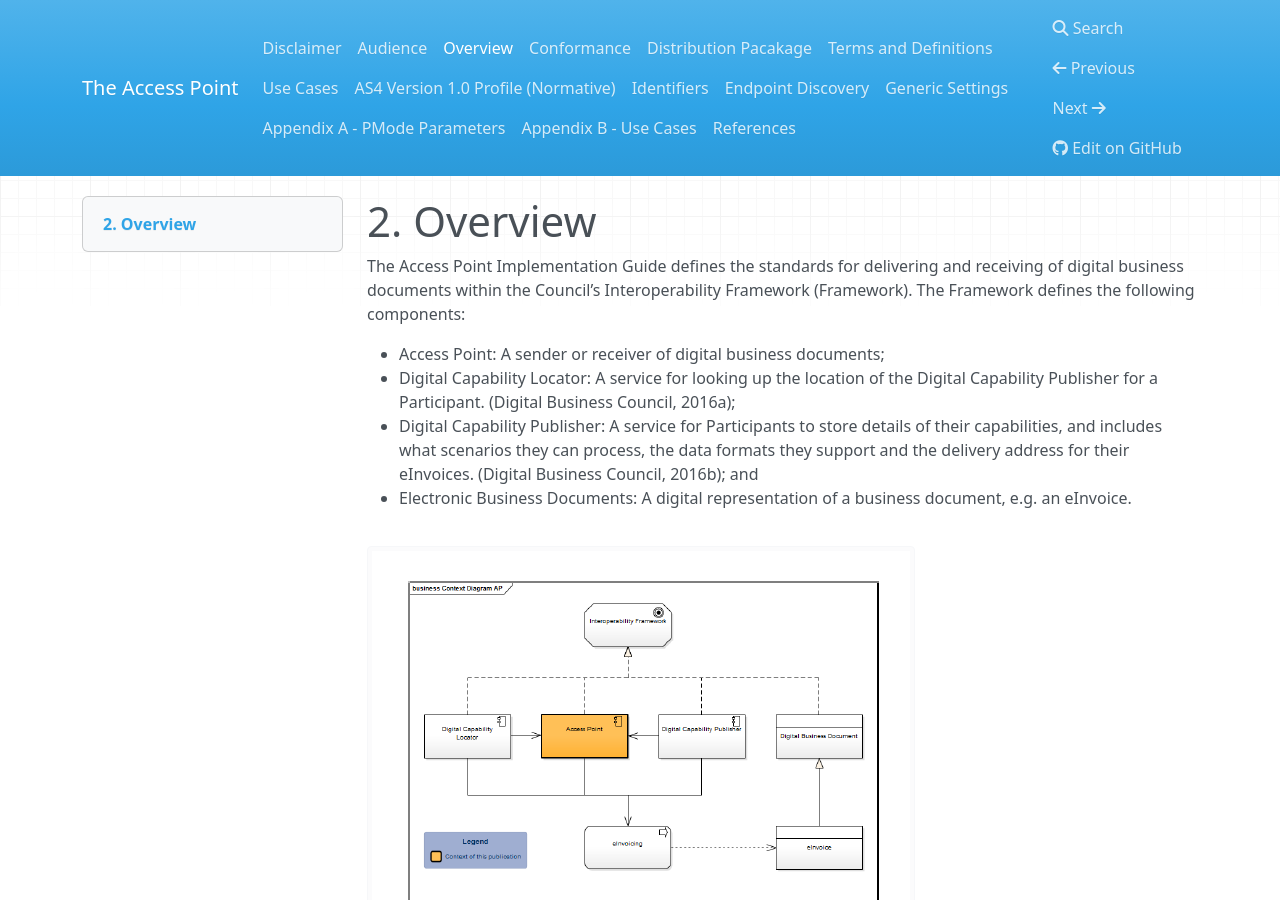
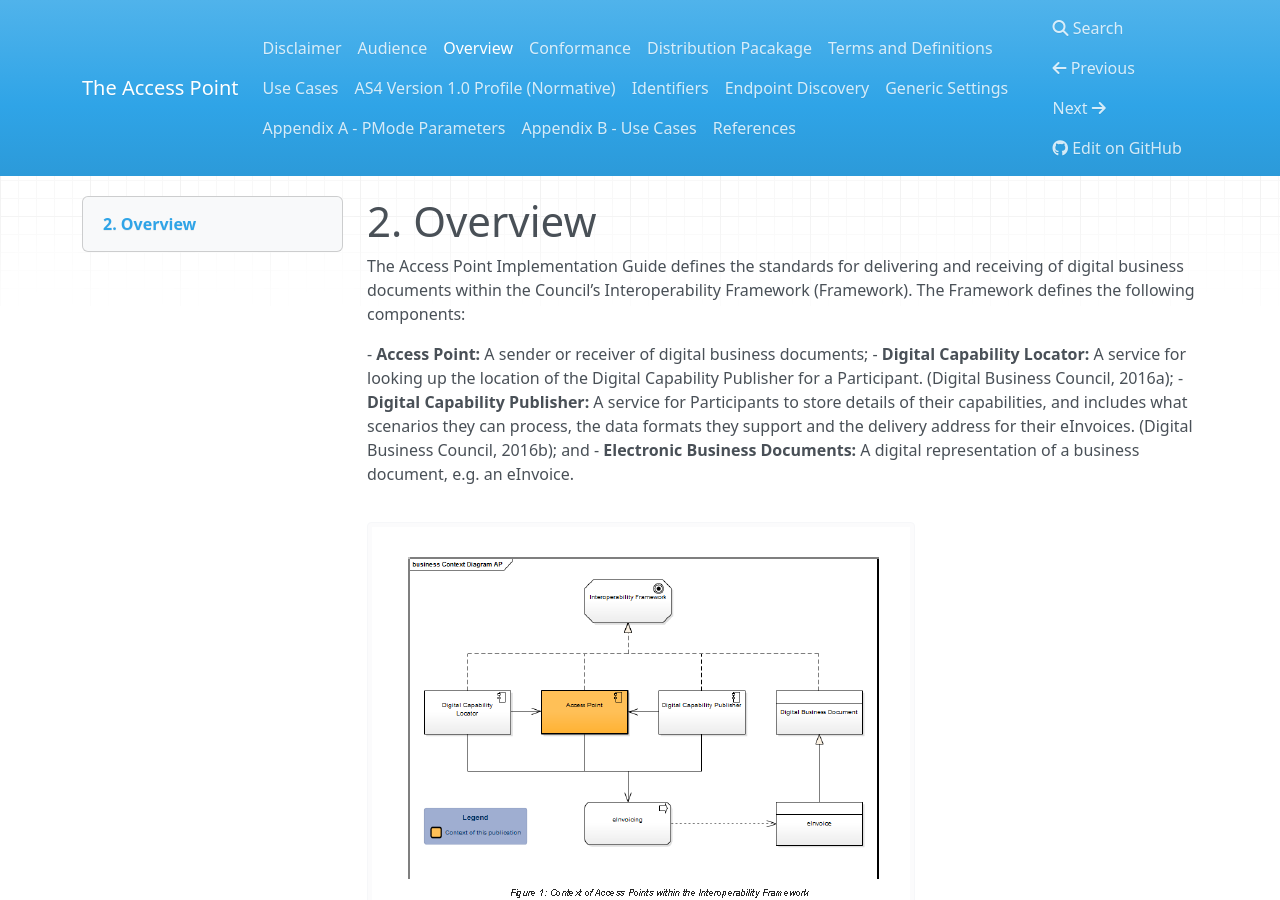
Before and after one commit to Digital-Business-Council/Access-Point, an MkDocs documentation site: the page built from docs/overview.md, in a window 1280 px wide and 900 px high. Built offline with MkDocs 1.6.1, drawn with Linux system fonts in a browser that asks for light colours; nearby versions of some CDN libraries; old or Windows-style settings are respelled for this version of MkDocs.

```diff
--- a/docs/overview.md
+++ b/docs/overview.md
@@ -2,10 +2,10 @@
 
 The Access Point Implementation Guide defines the standards for delivering and receiving of digital business documents within the Council’s Interoperability Framework (Framework). The Framework defines the following components:
 
-   - Access Point: A sender or receiver of digital business documents;
-   - Digital Capability Locator: A service for looking up the location of the Digital Capability Publisher for a Participant. (Digital Business Council, 2016a);
-   - Digital Capability Publisher: A service for Participants to store details of their capabilities, and includes what scenarios they can process, the data formats they support and the delivery address for their eInvoices. (Digital Business Council, 2016b); and
-   - Electronic Business Documents: A digital representation of a business document, e.g. an eInvoice.
+   - **Access Point:** A sender or receiver of digital business documents;
+   - **Digital Capability Locator:** A service for looking up the location of the Digital Capability Publisher for a Participant. (Digital Business Council, 2016a);
+   - **Digital Capability Publisher:** A service for Participants to store details of their capabilities, and includes what scenarios they can process, the data formats they support and the delivery address for their eInvoices. (Digital Business Council, 2016b); and
+   - **Electronic Business Documents:** A digital representation of a business document, e.g. an eInvoice.
 
 ![Accesspoint-logo](/images/Accesspoint-diagram.PNG)
 
```
